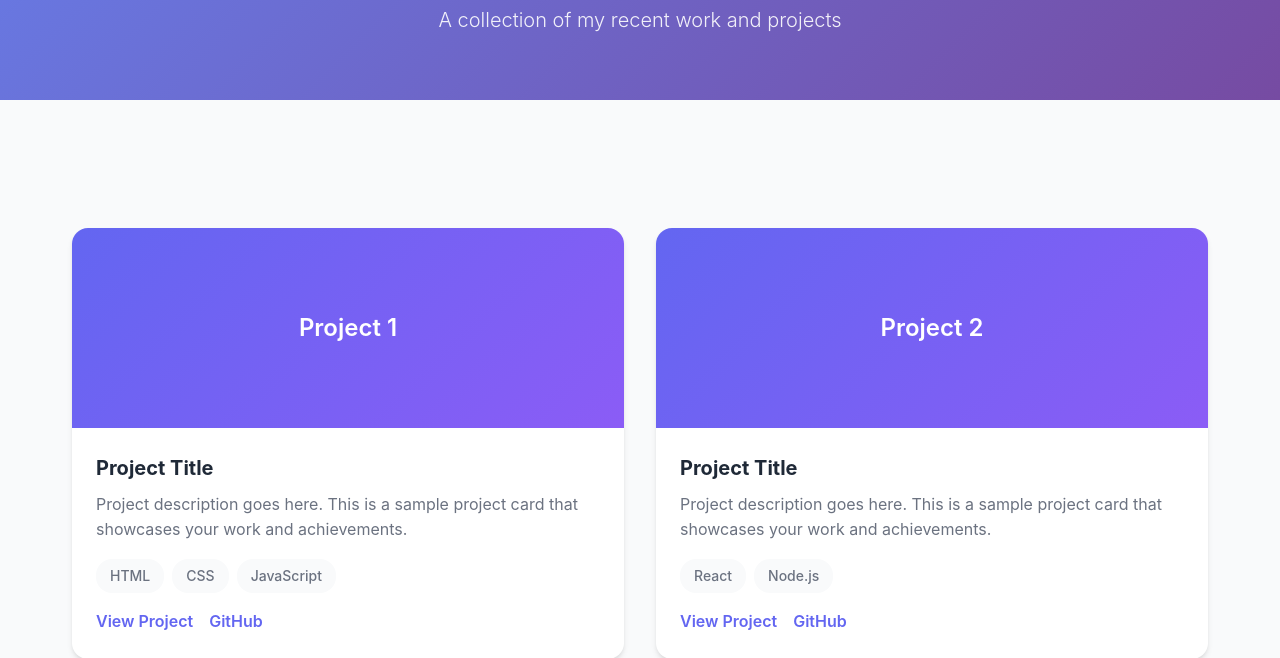
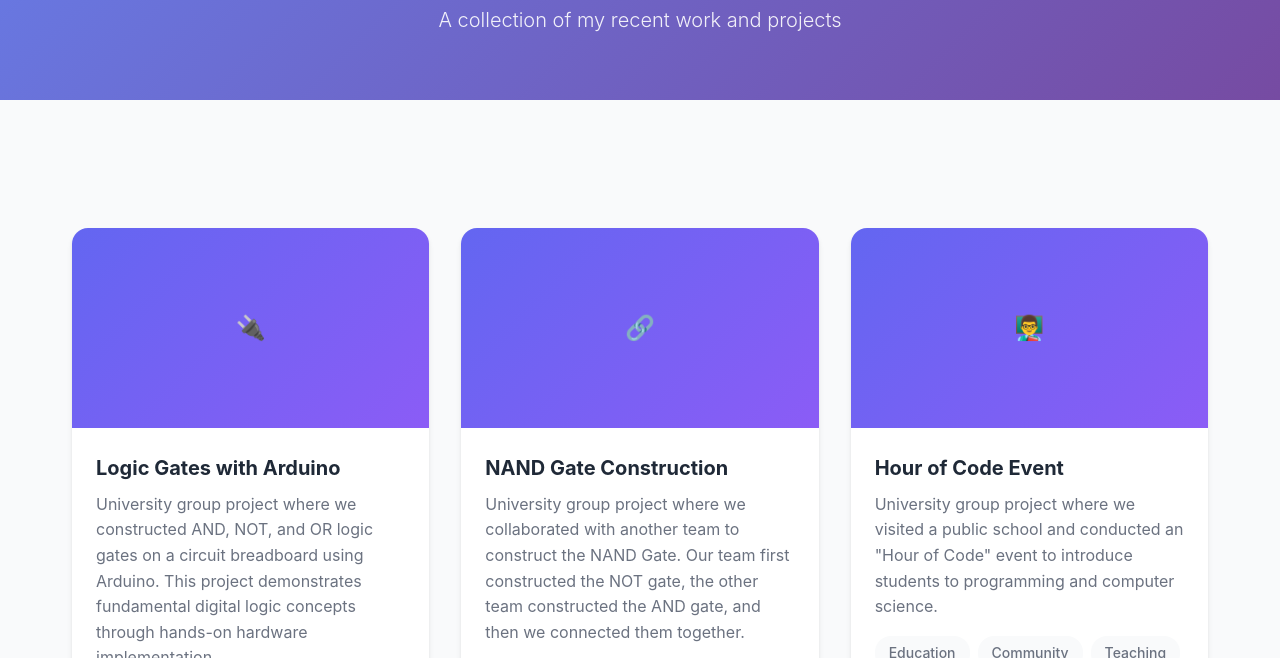
Before and after one commit to rsultanov25694/site-1101-portfolio, a plain HTML site: page projects.html in a window 1280 px wide. Shown: the part 287-945 px from the top of the page. Drawn offline with Linux system fonts and the light colour scheme.

Commit message:
add logic gate projects

```diff
--- a/projects.html
+++ b/projects.html
@@ -39,36 +39,53 @@
             <div class="projects-grid">
                 <div class="project-card">
                     <div class="project-image">
-                        <div class="project-placeholder">Project 1</div>
+                        <div class="project-placeholder">🔌</div>
                     </div>
                     <div class="project-info">
-                        <h3>Project Title</h3>
-                        <p>Project description goes here. This is a sample project card that showcases your work and achievements.</p>
+                        <h3>Logic Gates with Arduino</h3>
+                        <p>University group project where we constructed AND, NOT, and OR logic gates on a circuit breadboard using Arduino. This project demonstrates fundamental digital logic concepts through hands-on hardware implementation.</p>
                         <div class="project-tags">
-                            <span class="tag">HTML</span>
-                            <span class="tag">CSS</span>
-                            <span class="tag">JavaScript</span>
+                            <span class="tag">Arduino</span>
+                            <span class="tag">Electronics</span>
+                            <span class="tag">Digital Logic</span>
                         </div>
                         <div class="project-links">
-                            <a href="#" class="project-link">View Project</a>
-                            <a href="#" class="project-link">GitHub</a>
+                            <a href="https://www.youtube.com/watch?v=TSWb8cQtXGI" target="_blank" rel="noopener noreferrer" class="project-link">Watch Video</a>
                         </div>
                     </div>
                 </div>
                 <div class="project-card">
                     <div class="project-image">
-                        <div class="project-placeholder">Project 2</div>
+                        <div class="project-placeholder">🔗</div>
                     </div>
                     <div class="project-info">
-                        <h3>Project Title</h3>
-                        <p>Project description goes here. This is a sample project card that showcases your work and achievements.</p>
+                        <h3>NAND Gate Construction</h3>
+                        <p>University group project where we collaborated with another team to construct the NAND Gate. Our team first constructed the NOT gate, the other team constructed the AND gate, and then we connected them together.</p>
                         <div class="project-tags">
-                            <span class="tag">React</span>
-                            <span class="tag">Node.js</span>
+                            <span class="tag">Arduino</span>
+                            <span class="tag">Electronics</span>
+                            <span class="tag">Collaboration</span>
                         </div>
                         <div class="project-links">
-                            <a href="#" class="project-link">View Project</a>
-                            <a href="#" class="project-link">GitHub</a>
+                            <a href="https://www.youtube.com/watch?v=MYfViZtFKl4" target="_blank" rel="noopener noreferrer" class="project-link">Watch Video</a>
+                        </div>
+                    </div>
+                </div>
+                <div class="project-card">
+                    <div class="project-image">
+                        <div class="project-placeholder">👨‍🏫</div>
+                    </div>
+                    <div class="project-info">
+                        <h3>Hour of Code Event</h3>
+                        <p>University group project where we visited a public school and conducted an "Hour of Code" event to introduce students to programming and computer science.</p>
+                        <div class="project-tags">
+                            <span class="tag">Education</span>
+                            <span class="tag">Community</span>
+                            <span class="tag">Teaching</span>
+                        </div>
+                        <div class="project-links">
+                            <!-- TODO: Add video link when uploaded -->
+                            <!-- <a href="#" target="_blank" rel="noopener noreferrer" class="project-link">Watch Video</a> -->
                         </div>
                     </div>
                 </div>
```
